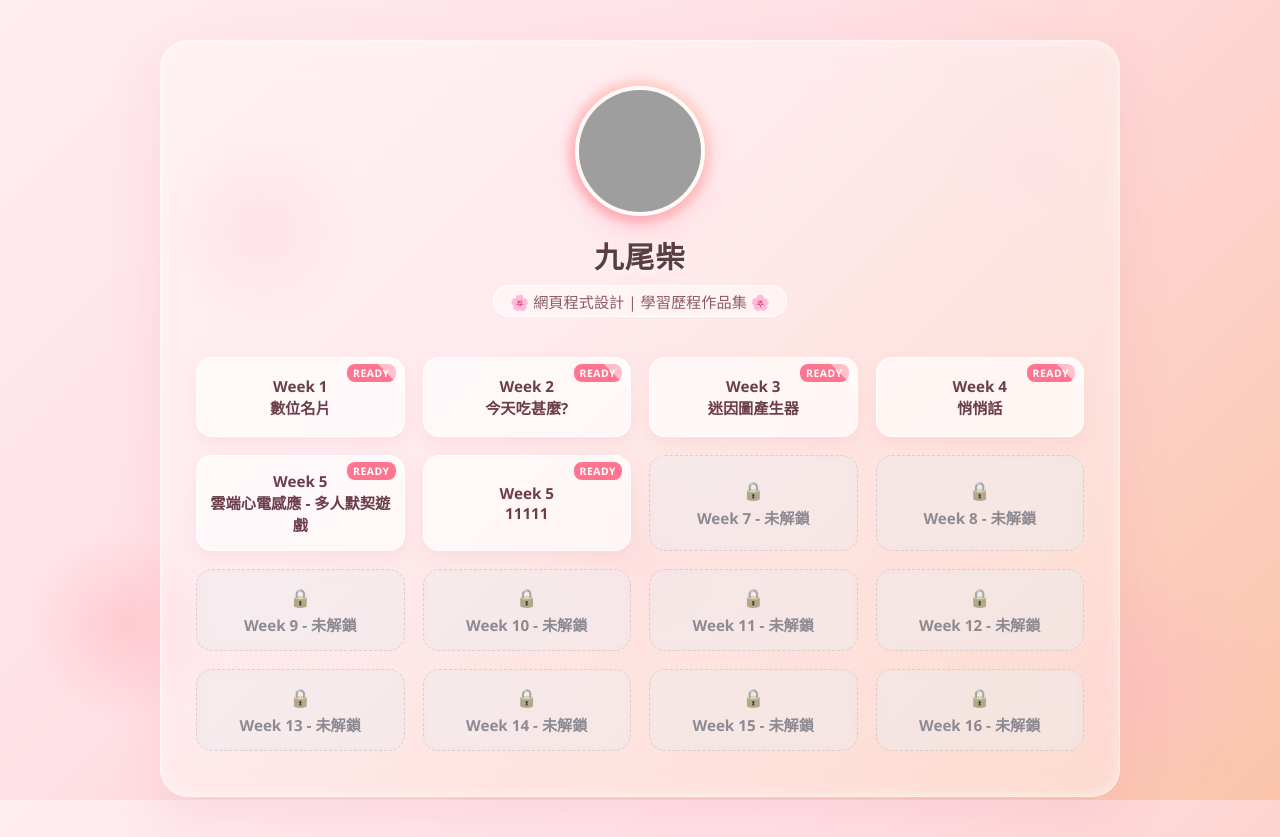
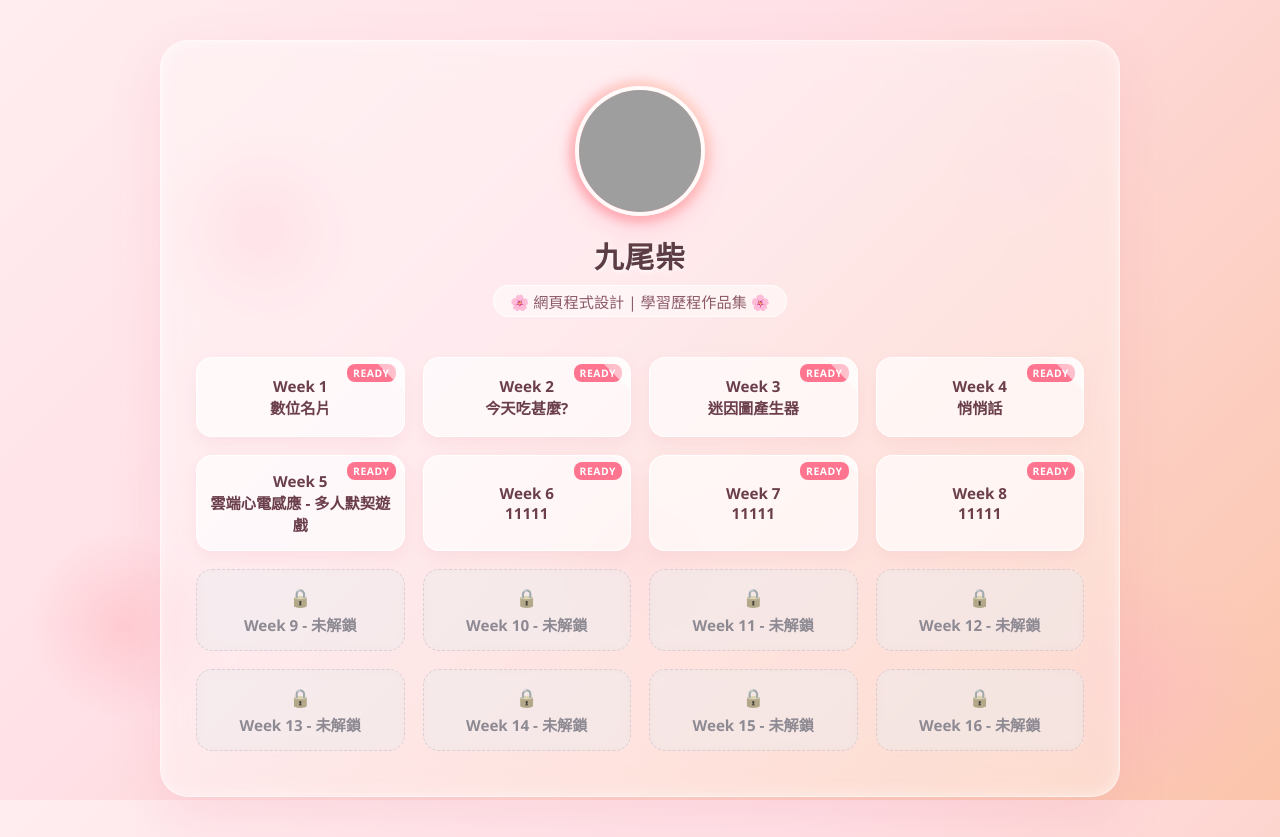
Before and after one commit to s26122109-ops/bluestar, a plain HTML site: page index.html in a window 1280 px wide. Drawn offline with Linux system fonts and the light colour scheme; grey boxes are pictures that could not be loaded.

Commit message:
Update index.html

```diff
--- a/index.html
+++ b/index.html
@@ -350,19 +350,21 @@
 
             <!-- 按鈕 6：已解鎖 -->
             <a href="w6/index.html" class="btn btn-unlocked">
-                <span>Week 5</span>
+                <span>Week 6</span>
                 <span>11111</span>
             </a>
 
-            <div class="btn btn-locked">
-                <span class="lock-icon">🔒</span>
-                <span>Week 7 - 未解鎖</span>
-            </div>
+            <!-- 按鈕 7：已解鎖 -->
+            <a href="w7/index.html" class="btn btn-unlocked">
+                <span>Week 7</span>
+                <span>11111</span>
+            </a>
 
-            <div class="btn btn-locked">
-                <span class="lock-icon">🔒</span>
-                <span>Week 8 - 未解鎖</span>
-            </div>
+            <!-- 按鈕 8：已解鎖 -->
+            <a href="w8/index.html" class="btn btn-unlocked">
+                <span>Week 8</span>
+                <span>11111</span>
+            </a>
 
             <div class="btn btn-locked">
                 <span class="lock-icon">🔒</span>
```
